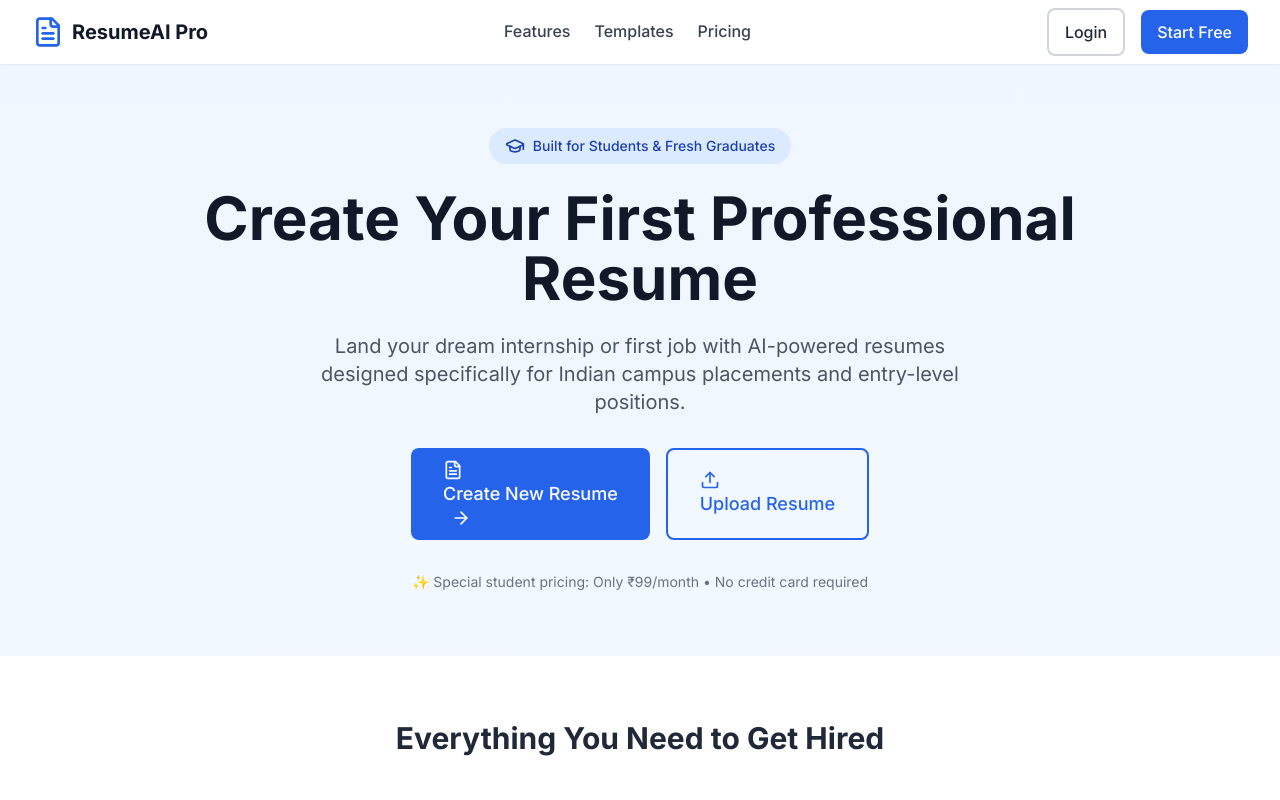
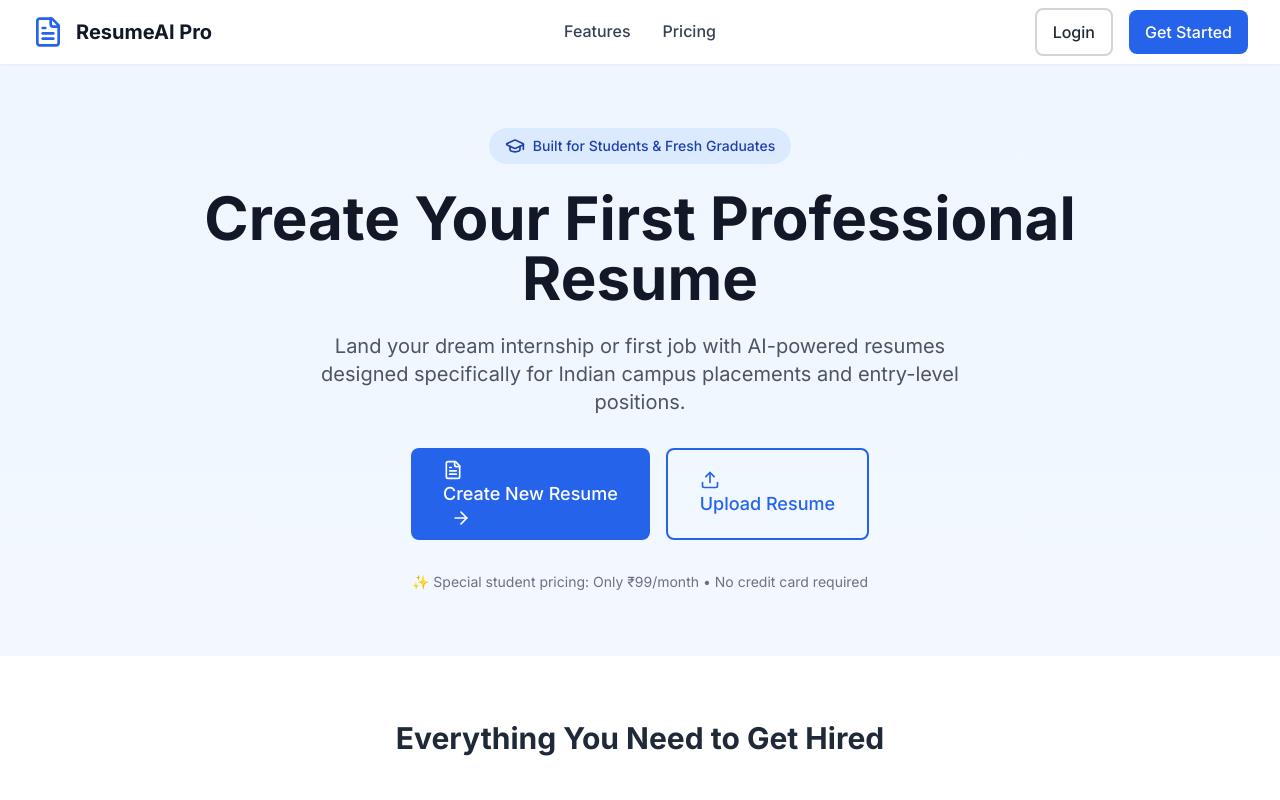
Before and after one commit to Wahiduz89/resume-professional, a Next.js app: page / in a window 1280 px wide. Shown: the top 800 px of the page. Built offline with nearby package versions, Linux system fonts and the light colour scheme.

Commit message:
Describe your changes

```diff
--- a/components/layout/navbar.tsx
+++ b/components/layout/navbar.tsx
@@ -13,24 +13,24 @@ export function Navbar() {
 
   const navLinks = [
     { href: '#features', label: 'Features' },
-    { href: '#templates', label: 'Templates' },
     { href: '#pricing', label: 'Pricing' },
   ]
 
   return (
     <nav className="fixed top-0 left-0 right-0 bg-white shadow-sm z-50">
-      <div className="max-w-7xl mx-auto px-4 sm:px-6 lg:px-8">
+      <div className="max-w-full mx-auto px-4 sm:px-6 lg:px-8">
         <div className="flex justify-between items-center h-16">
-          {/* Logo and Company Name */}
-          <Link href="/" className="flex items-center space-x-2">
+          {/* Left Side - Logo and Company Name */}
+          <div className="flex items-center justify-start flex-1">
+            <Link href="/" className="flex items-center space-x-3">
               <FileText className="w-8 h-8 text-blue-600" />
               <span className="text-xl font-bold text-gray-900">ResumeAI Pro</span>
             </Link>
+          </div>
 
-          {/* Desktop Navigation */}
-          <div className="hidden md:flex items-center space-x-8">
-            {/* Center Links */}
-            <div className="flex space-x-6">
+          {/* Center - Desktop Navigation */}
+          <div className="hidden md:flex items-center justify-center flex-1">
+            <div className="flex space-x-8">
               {navLinks.map((link) => (
                 <a
                   key={link.href}
@@ -44,6 +44,7 @@ export function Navbar() {
           </div>
 
           {/* Right Side - Auth Buttons */}
+          <div className="flex items-center justify-end flex-1">
             <div className="hidden md:flex items-center space-x-4">
               <Button
                 variant="outline"
@@ -55,7 +56,7 @@ export function Navbar() {
                 onClick={() => router.push('/register')}
                 className="bg-blue-600 hover:bg-blue-700"
               >
-              Start Free
+                Get Started
               </Button>
             </div>
 
@@ -72,22 +73,23 @@ export function Navbar() {
             </button>
           </div>
         </div>
+      </div>
 
       {/* Mobile Menu */}
       {mobileMenuOpen && (
-        <div className="md:hidden bg-white border-t">
+        <div className="md:hidden bg-white border-t shadow-lg relative z-50">
           <div className="px-4 py-3 space-y-3">
             {navLinks.map((link) => (
               <a
                 key={link.href}
                 href={link.href}
-                className="block text-gray-700 hover:text-blue-600 font-medium py-2"
+                className="block text-gray-700 hover:text-blue-600 font-medium py-2 transition-colors"
                 onClick={() => setMobileMenuOpen(false)}
               >
                 {link.label}
               </a>
             ))}
-            <div className="pt-3 space-y-2 border-t">
+            <div className="pt-3 space-y-2 border-t border-gray-200">
               <Button
                 variant="outline"
                 className="w-full"
@@ -105,7 +107,7 @@ export function Navbar() {
                   setMobileMenuOpen(false)
                 }}
               >
-                Start Free
+                Get Started
               </Button>
             </div>
           </div>
```
Lines whose indentation alone changed are shown as unchanged.
